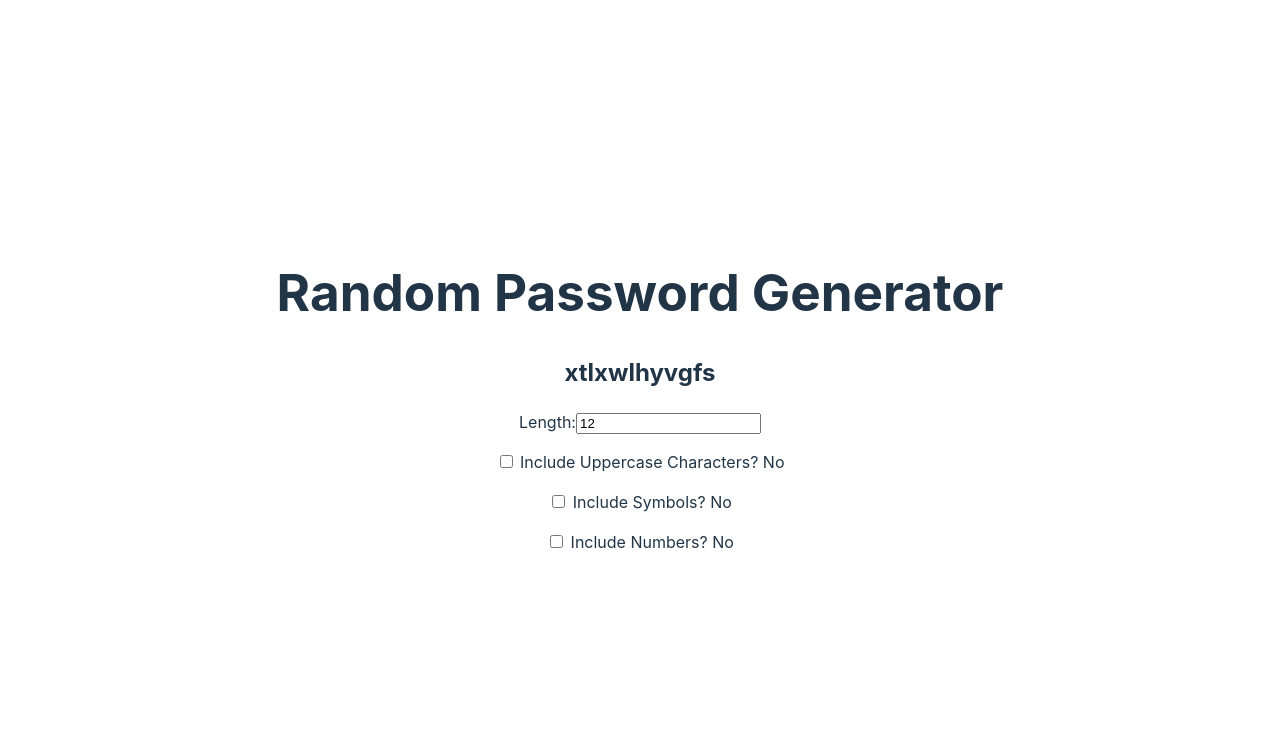
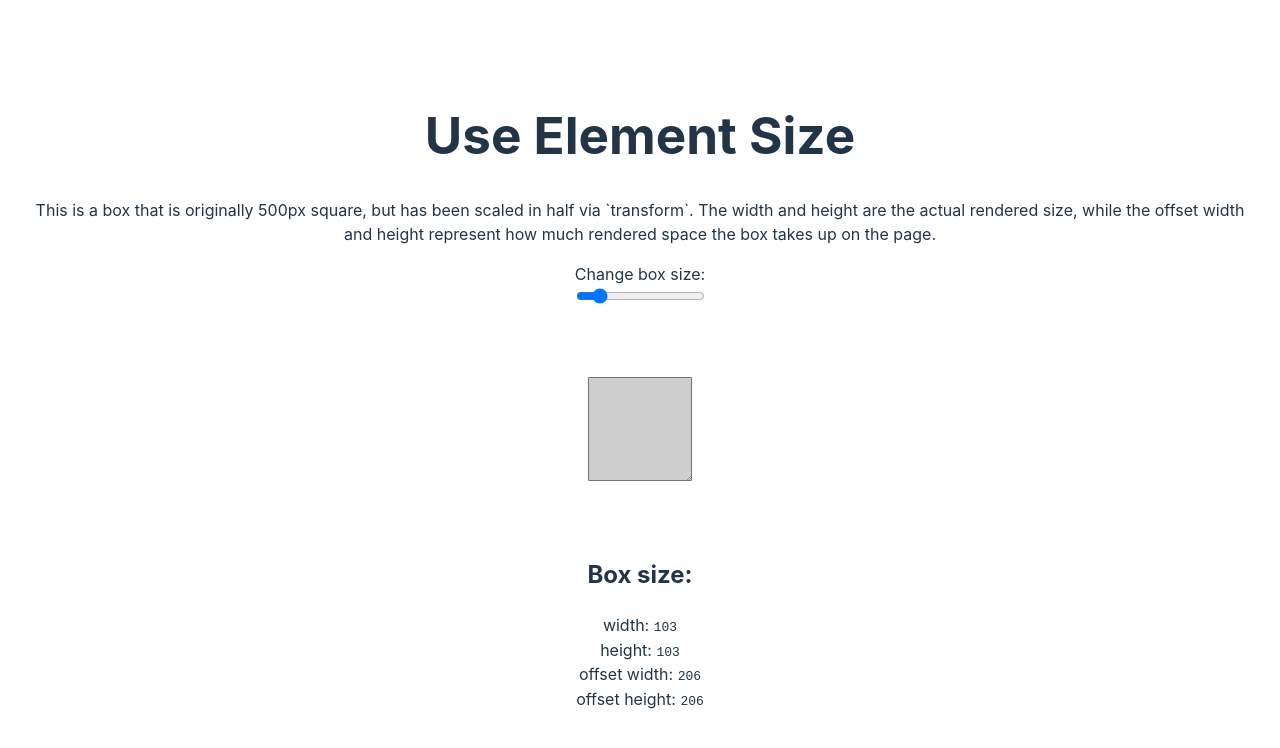
Before and after one commit to ridgehkr/useful, a React (Vite) app: page / in a window 1280 px wide. Shown: the top 748 px of the page. Built offline with nearby package versions, Linux system fonts and the light colour scheme.

Commit message:
Create useElementSize hook

```diff
--- a/src/App.tsx
+++ b/src/App.tsx
@@ -1,68 +1,62 @@
 import './App.css'
-import usePasswordGenerator from './hooks/usePasswordGenerator'
+import { useRef, useState } from 'react'
+import useElementSize from './hooks/useElementSize'
 
 function App() {
-  const {
-    password,
-    length,
-    setLength,
-    symbols,
-    includeSymbols,
-    numbers,
-    includeNumbers,
-    uppercase,
-    includeUppercase,
-  } = usePasswordGenerator()
+  const sizeRef = useRef<HTMLDivElement>(null)
+  const { width, height, offsetWidth, offsetHeight } = useElementSize(sizeRef)
+  const [modSize, setModSize] = useState(200)
 
   return (
     <div>
-      <h1>Random Password Generator</h1>
-
-      <h2>{password}</h2>
+      <h1>Use Element Size</h1>
 
       <p>
-        <label>
-          Length:
-          <input
-            type='number'
-            min={1}
-            value={length}
-            onChange={(e) => setLength(parseInt(e.target.value))}
-          />
-        </label>
+        This is a box that is originally 500px square, but has been scaled in
+        half via `transform`. The width and height are the actual rendered size,
+        while the offset width and height represent how much rendered space the
+        box takes up on the page.
       </p>
 
       <p>
         <label>
+          Change box size:
+          <br />
           <input
-            type='checkbox'
-            checked={uppercase}
-            onChange={(e) => includeUppercase(!!e.target.checked)}
-          />{' '}
-          Include Uppercase Characters? {uppercase ? 'Yes' : 'No'}
+            type='range'
+            min='100'
+            max='800'
+            value={modSize}
+            step='10'
+            onChange={(e: React.FormEvent<HTMLInputElement>) =>
+              setModSize(parseInt(e.currentTarget.value))
+            }
+          />
         </label>
       </p>
+      <textarea
+        style={{
+          width: modSize,
+          height: modSize,
+          margin: '0 auto',
+          border: '1px solid black',
+          backgroundColor: '#cfcfcf',
+          resize: 'both',
+          transform: 'scale(0.5)',
+        }}
+        ref={sizeRef}
+      />
 
+      <h2>Box size:</h2>
       <p>
-        <label>
-          <input
-            type='checkbox'
-            checked={symbols}
-            onChange={(e) => includeSymbols(!!e.target.checked)}
-          />{' '}
-          Include Symbols? {symbols ? 'Yes' : 'No'}
-        </label>
-      </p>
-
-      <p>
-        <label>
-          <input
-            type='checkbox'
-            checked={numbers}
-            onChange={(e) => includeNumbers(!!e.target.checked)}
-          />{' '}
-          Include Numbers? {numbers ? 'Yes' : 'No'}
-        </label>
+        width: <code>{width}</code>
+        <br />
+        height: <code>{height}</code>
+        <br />
+        offset width: <code>{offsetWidth}</code>
+        <br />
+        offset height: <code>{offsetHeight}</code>
+        <br />
       </p>
     </div>
   )
--- /dev/null
+++ b/src/hooks/useElementSize.ts
@@ -0,0 +1,56 @@
+import { useState, useLayoutEffect } from 'react'
+
+type ElementSize = {
+  width: number
+  height: number
+  offsetWidth: number
+  offsetHeight: number
+}
+
+const useElementSize = (ref: React.RefObject<HTMLElement>) => {
+  const [size, setSize] = useState<ElementSize>({
+    width: 0,
+    height: 0,
+    offsetWidth: 0,
+    offsetHeight: 0,
+  })
+
+  useLayoutEffect(() => {
+    if (!ref.current) return
+
+    const element = ref.current
+
+    setSize({
+      width: ref.current.getBoundingClientRect().width,
+      height: ref.current.getBoundingClientRect().height,
+      offsetWidth: ref.current.offsetWidth,
+      offsetHeight: ref.current.offsetHeight,
+    })
+
+    // listen for element resizing
+    const resizeObserver = new ResizeObserver((entries) => {
+      for (const entry of entries) {
+        if (entry.contentBoxSize) {
+          setSize({
+            width: entry.target.getBoundingClientRect().width,
+            height: entry.target.getBoundingClientRect().height,
+            offsetWidth: (entry.target as HTMLElement).offsetWidth,
+            offsetHeight: (entry.target as HTMLElement).offsetHeight,
+          })
+        }
+      }
+    })
+
+    resizeObserver.observe(element)
+
+    return () => {
+      if (resizeObserver) {
+        resizeObserver.unobserve(element)
+      }
+    }
+  }, [ref])
+
+  return size
+}
+
+export default useElementSize
```
